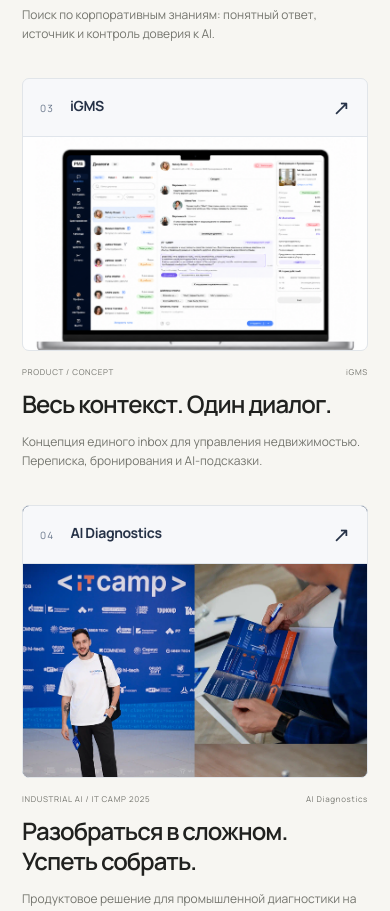
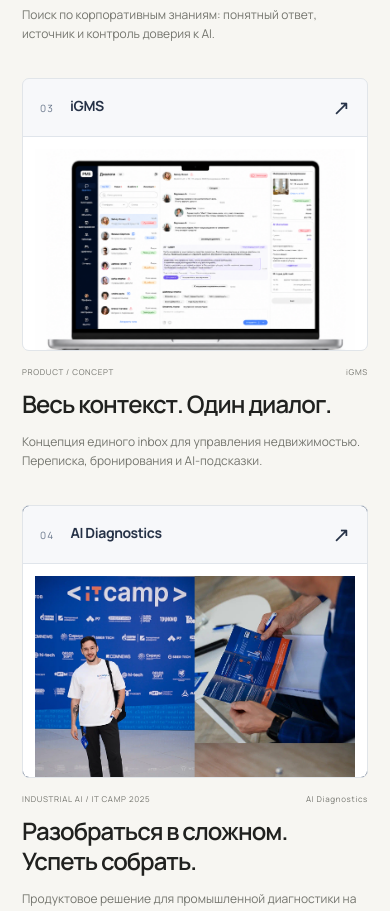
Before and after one commit to O1neDaark/so-web, a React (Vite) app: page / in a window 390 px wide. Shown: the part 4220-5131 px from the top of the page. Built offline with nearby package versions, Linux system fonts and the light colour scheme.

Commit message:
Add files via upload

```diff
--- a/src/rebrand/polish.css
+++ b/src/rebrand/polish.css
@@ -375,3 +375,54 @@
   border: 0;
   border-radius: 0;
 }
+
+
+/* 2026-10-04 mobile/media polish:
+   1) project/module cards use white media background
+   2) images on mobile are shown more fully and stop hard-cropping */
+.rb-home .rb-work-card .rb-cover-media,
+.rb-home .rb-work-enterprise .rb-cover-media,
+.rb-home .rb-work-rag .rb-cover-media,
+.rb-home .rb-work-igms .rb-cover-media,
+.rb-home .rb-work-diagnostics .rb-cover-media {
+  background: #fff;
+}
+
+.rb-home .rb-work-card .rb-cover-frame {
+  background: #fff;
+}
+
+.rb-home .rb-work-card .rb-cover-media img {
+  background: #fff;
+  object-fit: contain;
+  object-position: center top;
+}
+
+/* diagnostic collage should sit on white too */
+.rb-home .rb-work-diagnostics .rb-cover-media picture,
+.rb-home .rb-work-diagnostics .rb-cover-media img {
+  background: #fff;
+}
+
+/* Mobile/tablet: remove aggressive fixed crop */
+@media (max-width: 767px) {
+  .rb-home .rb-work-card .rb-cover-media {
+    padding: 12px;
+  }
+
+  .rb-home .rb-work-card .rb-cover-frame {
+    aspect-ratio: auto;
+    min-height: 0;
+  }
+
+  .rb-home .rb-work-card .rb-cover-media img,
+  .rb-home .rb-work-card .rb-cover-frame img {
+    width: 100%;
+    height: auto;
+    max-height: none;
+    aspect-ratio: auto;
+    object-fit: contain;
+    object-position: center top;
+    display: block;
+  }
+}
```
